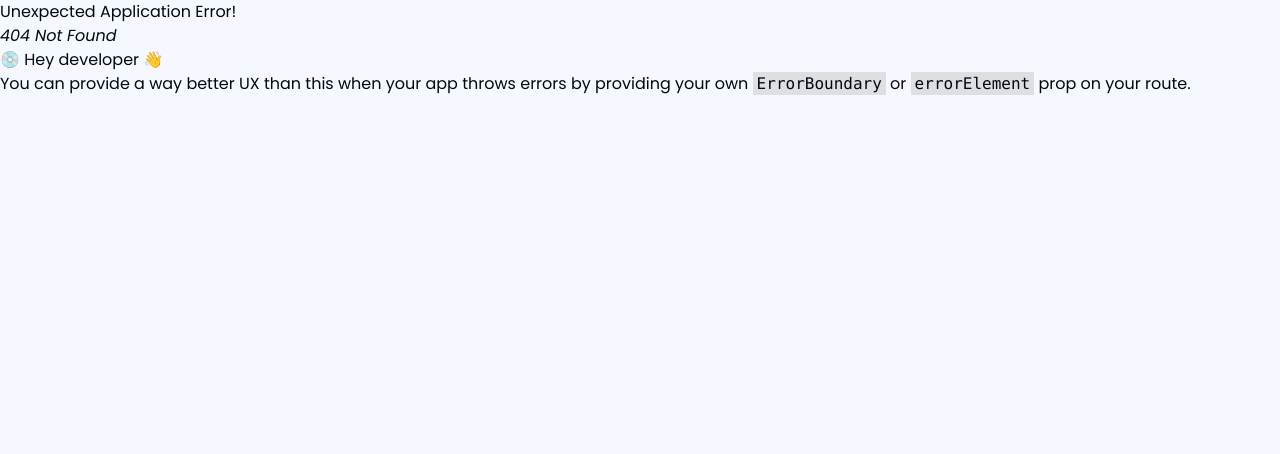
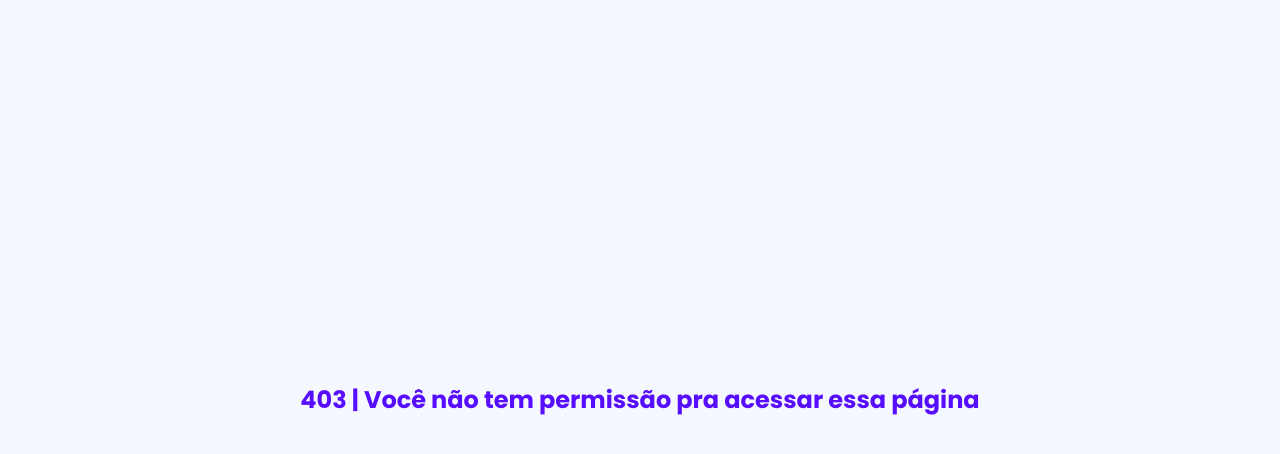
Before and after one commit to ericlbarreto/vprojects-web, a React (Vite) app: page /unauthorized in a window 1280 px wide. Before the commit this address had no page. Shown: the top 454 px of the page. Built offline with nearby package versions, Linux system fonts and the light colour scheme; sample sign-in values are in the browser's storage.

Commit message:
feat/homeSocio: creating secure route for socio page

```diff
--- a/src/App.tsx
+++ b/src/App.tsx
@@ -14,10 +14,12 @@ function App() {
     }
   }, [navigate]);
 
+  const withHeader = location.pathname !== "/login" && location.pathname !== "/unauthorized" && location.pathname !== "*";
+
   return (
     <div className="App">
-      {location.pathname !== "/login" && <Header />}
-      <div className={location.pathname !== "/login" ? "pt-24" : ""}>
+      {withHeader && <Header />}
+      <div className={withHeader ? "pt-24" : ""}>
         <Outlet />
       </div>
     </div>
--- /dev/null
+++ b/src/ProtectedRoute.tsx
@@ -0,0 +1,25 @@
+import { ReactElement } from 'react';
+import { Navigate } from 'react-router-dom';
+import { useAuth } from './contexts/authContext';
+
+interface ProtectedRouteProps {
+  element: ReactElement;
+  role?: string;
+}
+
+const ProtectedRoute: React.FC<ProtectedRouteProps> = ({ element, role }) => {
+  const { getUserData } = useAuth();
+  const user = getUserData();
+
+  if (!user) {
+    return <Navigate to="/login" replace />;
+  }
+
+  if (role && user.role !== role) {
+    return <Navigate to="/unauthorized" replace />;
+  }
+
+  return element;
+};
+
+export default ProtectedRoute;
--- a/src/main.tsx
+++ b/src/main.tsx
@@ -7,6 +7,9 @@ import Avaliacao360 from "./pages/Avaliacao360";
 import LoginForm from "./pages/Login";
 import HomeSocio from "./pages/HomeSocio";
 import { AuthProvider } from "./contexts/authContext";
+import ProtectedRoute from "./ProtectedRoute";
+import { UnauthorizedPage } from "./pages/ErrorsPage";
+import { NotFoundPage } from "./pages/ErrorsPage";
 
 const router = createBrowserRouter([
   {
@@ -15,9 +18,19 @@ const router = createBrowserRouter([
     children: [
       { path: "/", element: <Home /> },
       { path: "/login", element: <LoginForm /> },
+      { path: "/unauthorized", element: <UnauthorizedPage /> },
       { path: "/autoavaliacao", element: <AutoAvColab /> },
       { path: "/autoavaliacao/avaliacao-360", element: <Avaliacao360 /> },
-      { path: "/homeSocio", element: <HomeSocio /> },
+      {
+        path: "/homeSocio",
+        element: (
+          <ProtectedRoute
+            element={<HomeSocio />}
+            role="SOCIO"
+          />
+        )
+      },
+      { path: "*", element: <NotFoundPage />},
     ],
   },
 ]);
--- /dev/null
+++ b/src/pages/ErrorsPage.tsx
@@ -0,0 +1,17 @@
+import Logo from '../assets/v-projects_logo.svg'
+
+export function UnauthorizedPage() {
+    return(
+        <div className="flex flex-col justify-center items-center h-screen">
+            <h1 className="text-2xl font-bold text-roxoPrincipal">403 | Você não tem permissão pra acessar essa página</h1>
+        </div>
+    )
+}
+
+export function NotFoundPage() {
+    return(
+        <div className="flex flex-col justify-center items-center h-screen">
+            <h1 className="text-2xl font-bold text-roxoPrincipal">404 | Página não encontrada</h1>
+        </div>
+    )
+}
```
